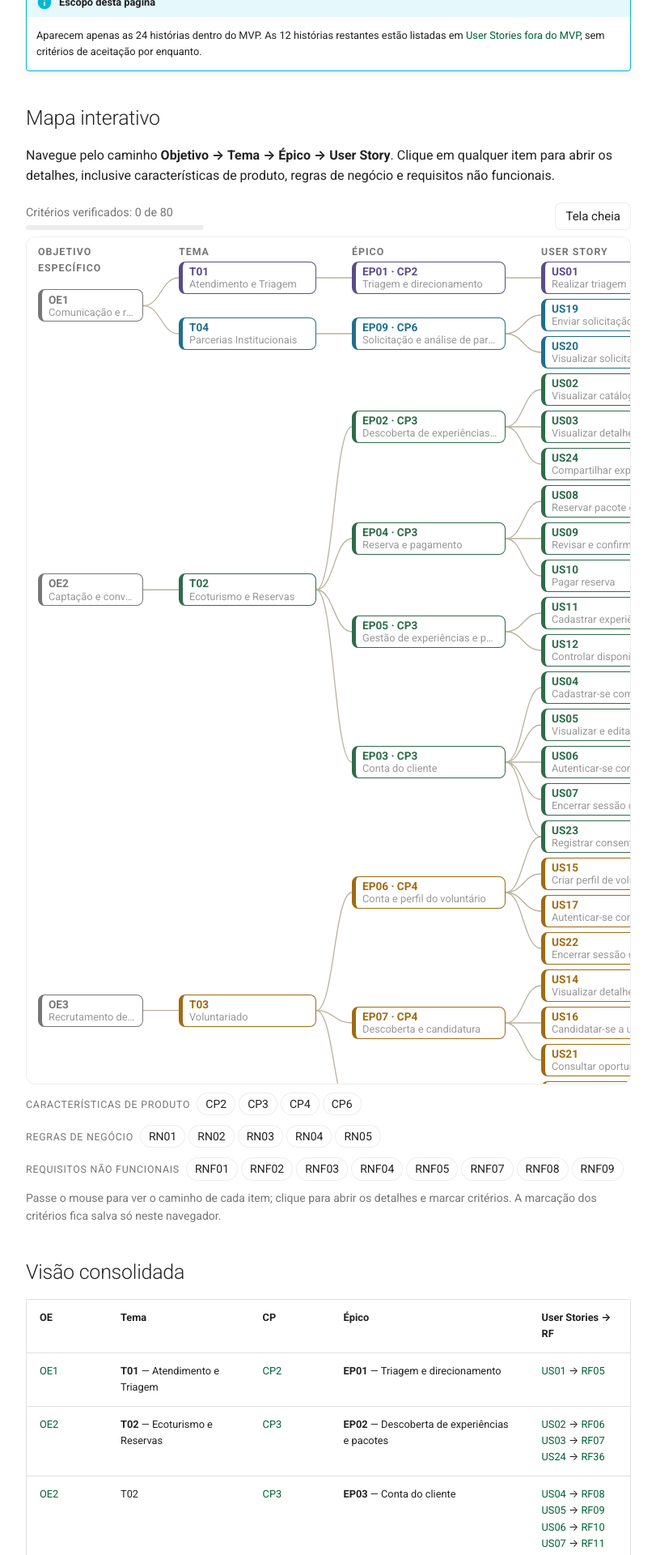
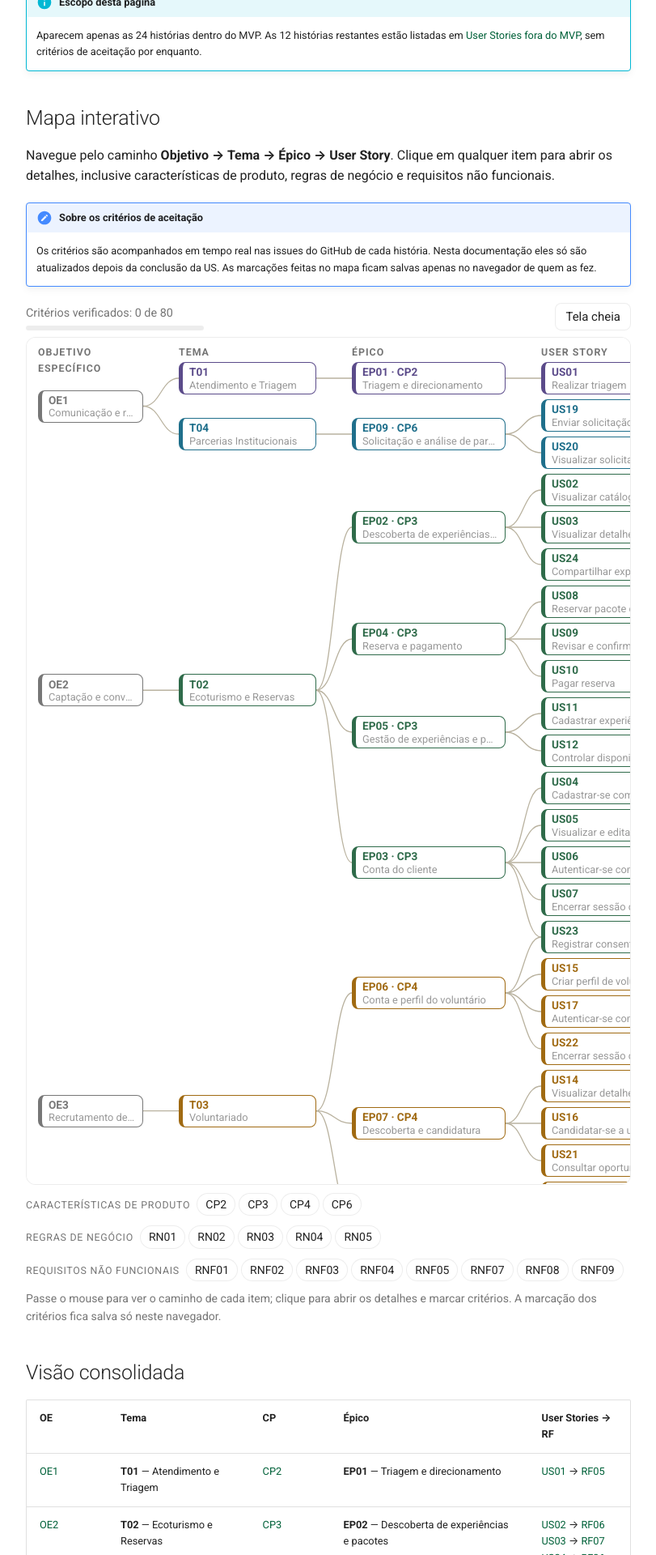
Before and after one commit to mdsreq-fga-unb/REQ-2026.2-T01-IBRADA-NET, an MkDocs documentation site: the page built from docs/planejamento/rastreabilidade.md, in a window 1280 px wide. Shown: the part 408-2328 px from the top of the page at 81% size, without its empty margins (234-1045 px from the left). Built offline with MkDocs 1.6.1 and Material for MkDocs 9.7.7, drawn with Linux system fonts in a browser that asks for light colours.

Commit message:
feat:adiciona aviso de rastreabilidade

```diff
--- a/docs/planejamento/rastreabilidade.md
+++ b/docs/planejamento/rastreabilidade.md
@@ -10,6 +10,9 @@ Os níveis e suas relações (Tema → OE, Épico → CP, User Story → RF) est
 ## Mapa interativo
 
 Navegue pelo caminho **Objetivo → Tema → Épico → User Story**. Clique em qualquer item para abrir os detalhes, inclusive características de produto, regras de negócio e requisitos não funcionais.
+
+!!! note "Sobre os critérios de aceitação"
+    Os critérios são acompanhados em tempo real nas issues do GitHub de cada história. Nesta documentação eles só são atualizados depois da conclusão da US. As marcações feitas no mapa ficam salvas apenas no navegador de quem as fez.
 
 <div id="mapa-rastreabilidade" data-base="../../"></div>
 
```
